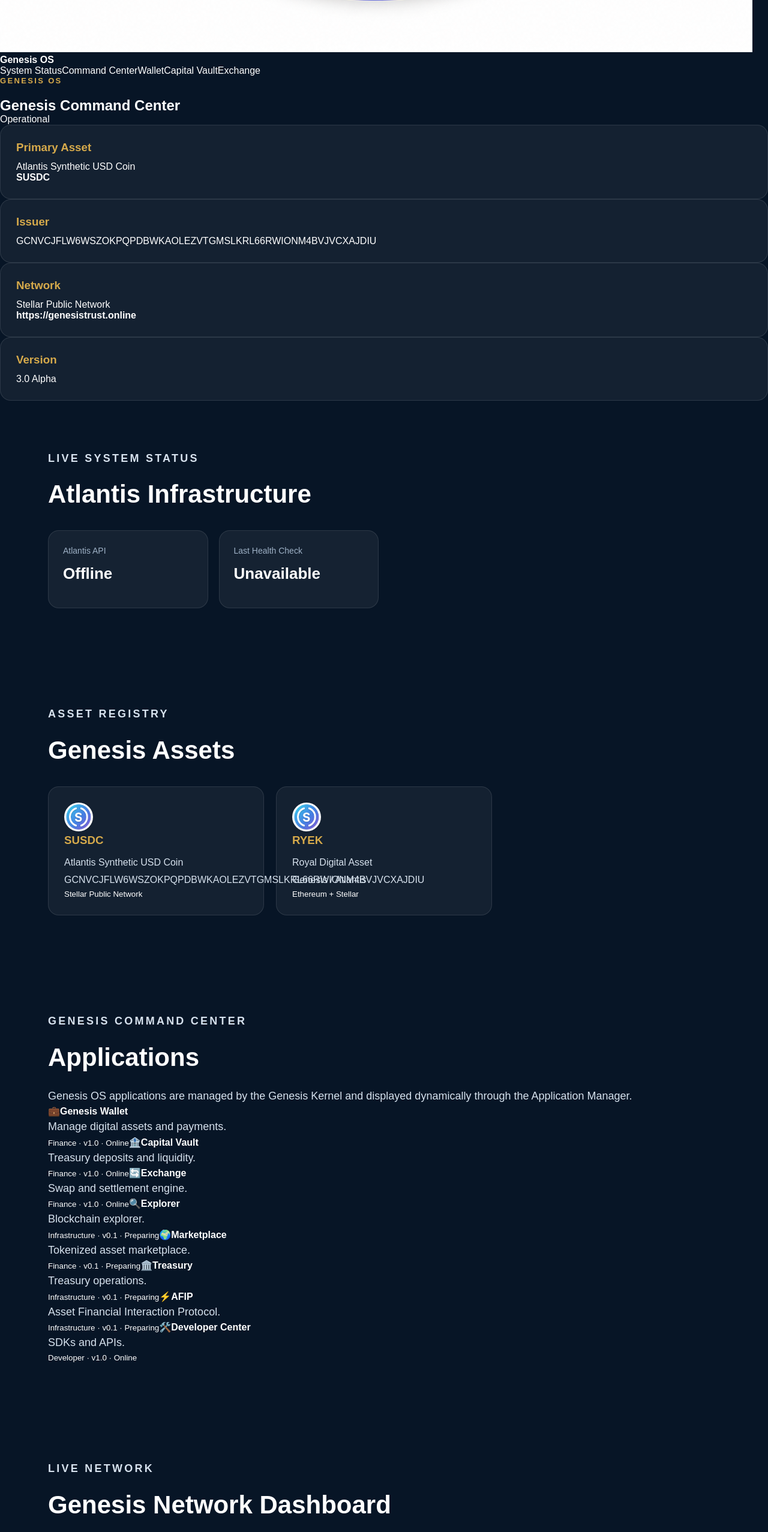
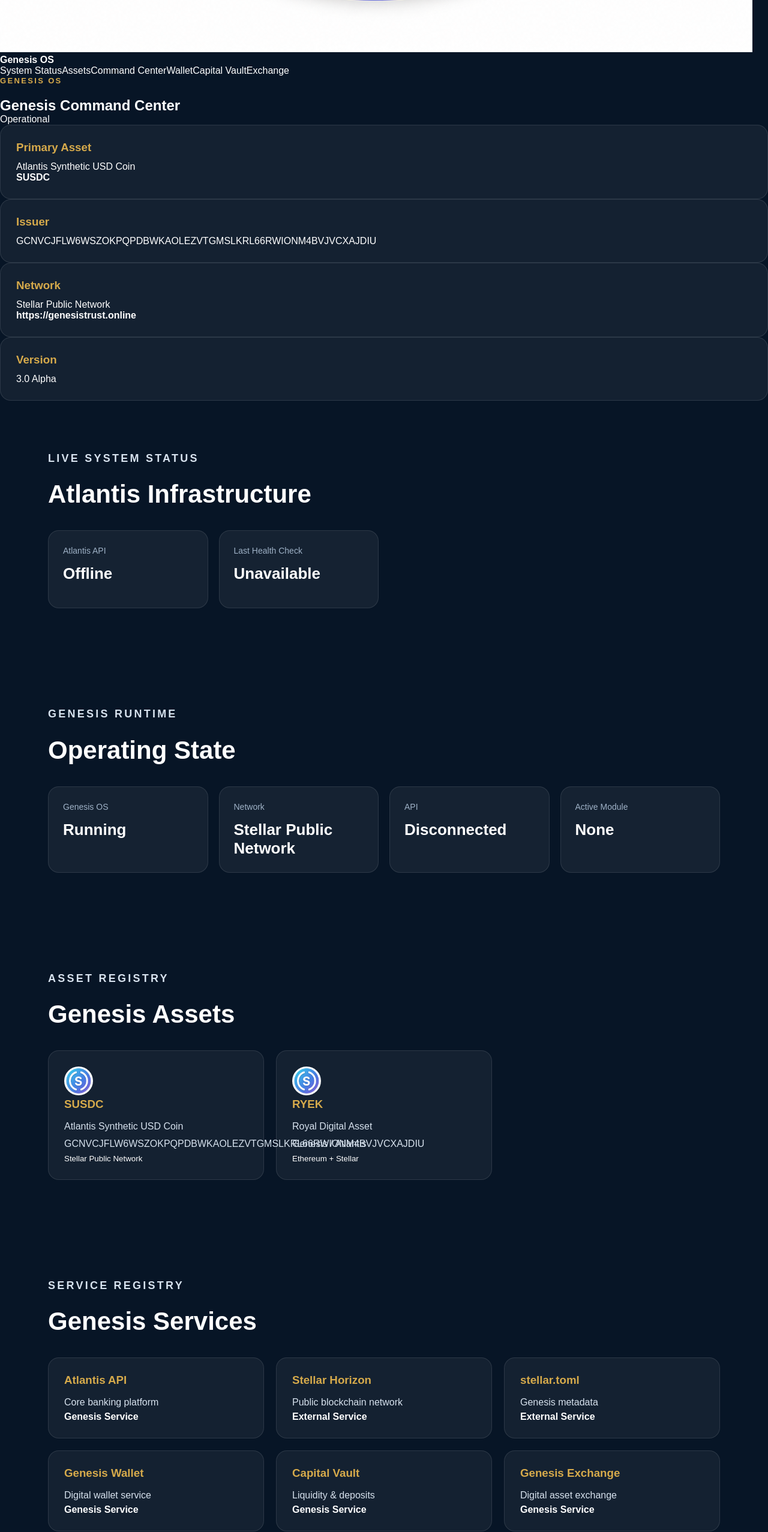
Before and after one commit to Atlantisbank1/genesis-public-portal, a Next.js app: page / in a window 1280 px wide. Shown: the part 1826-4380 px from the top of the page at 60% size. Built offline with nearby package versions, Linux system fonts and the light colour scheme; no server answers.

Commit message:
Connect runtime and services to workspace

```diff
--- a/src/components/workspace/GenesisWorkspace.tsx
+++ b/src/components/workspace/GenesisWorkspace.tsx
@@ -1,8 +1,10 @@
 import { GenesisAssets } from "../../config/assets";
 import { GenesisConfig } from "../../config/genesis";
 import { GenesisNetwork } from "../../config/network";
+import GenesisAssetRegistry from "./GenesisAssetRegistry";
 import GenesisCommandCenter from "./GenesisCommandCenter";
-import GenesisAssetRegistry from "./GenesisAssetRegistry";
+import GenesisRuntimePanel from "./GenesisRuntimePanel";
+import GenesisServiceRegistry from "./GenesisServiceRegistry";
 import GenesisSystemStatus from "./GenesisSystemStatus";
 
 export default function GenesisWorkspace() {
@@ -18,6 +20,7 @@ export default function GenesisWorkspace() {
 
         <nav className="workspaceMenu">
           <a href="#system-status">System Status</a>
+          <a href="#asset-registry">Assets</a>
           <a href="#command-center">Command Center</a>
           <a href="/wallet">Wallet</a>
           <a href="/vault">Capital Vault</a>
@@ -60,7 +63,9 @@ export default function GenesisWorkspace() {
         </div>
 
         <GenesisSystemStatus />
-                <GenesisAssetRegistry />
+        <GenesisRuntimePanel />
+        <GenesisAssetRegistry />
+        <GenesisServiceRegistry />
         <GenesisCommandCenter />
       </div>
     </section>
```
